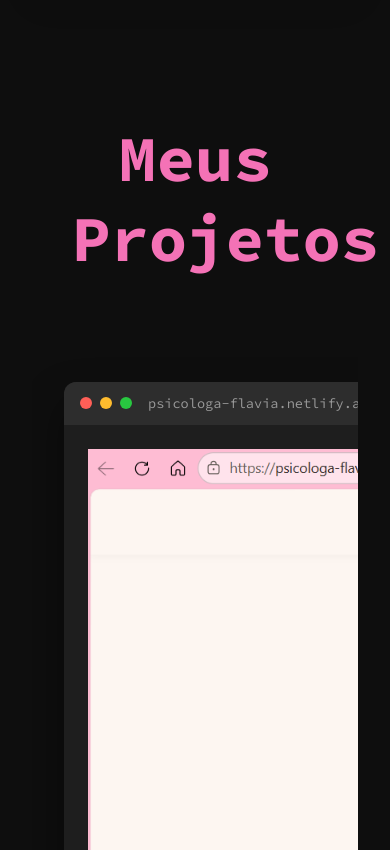
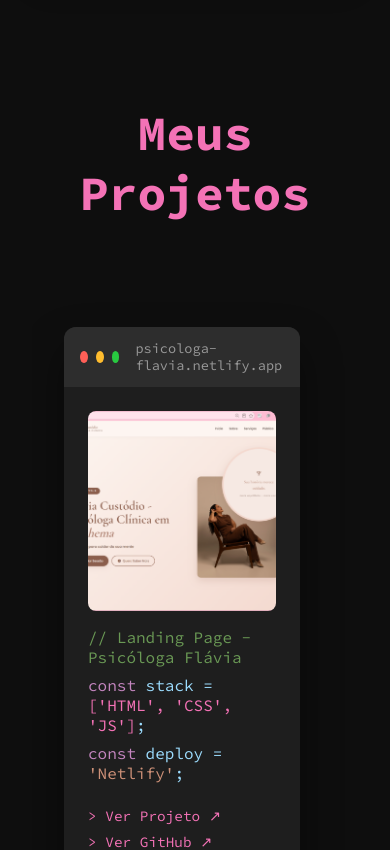
Before and after one commit to Irisabispo/portfolio-iris, a website: page index.html in a window 390 px wide. Shown: the part 3104-3954 px from the top of the page. Drawn offline with Linux system fonts and the light colour scheme.

Commit message:
feat: ajusta e corrige responsividade da seção de projetos

```diff
--- a/scss/_projetos.scss
+++ b/scss/_projetos.scss
@@ -1,33 +1,40 @@
 @use 'variables' as *;
 
-.projetos {
+.projetos { // container para a seção de projetos
     padding: 2rem;
 
-    .projetos-track {
-    overflow-x: auto;
-    display: flex;
-    flex-wrap: nowrap;
-    gap: 2rem;
-    padding: 2rem;
-    width: 100%;
+    .projetos-track { // container para os cards de projetos
+        overflow-x: auto;
+        display: flex;
+        flex-wrap: nowrap;
+        gap: 1rem;
+        overflow-x: auto;
+        padding: 2rem;
+        width: 100%;
 }
-        .projeto-card {
-            flex-shrink: 0; /*pra não encolher*/
-            min-width: 350px;
+        .projeto-card { // card individual de projetos
+            flex: 0 0 90%;
+
+//280px nunca fique menor que isso.
+//40vw tente ocupar cerca de 40% da largura da tela.
+//440px nunca ultrapasse esse tamanho.
+            width: clamp(280px, 40vw, 440px);
+            flex-shrink: 0;
+
             background: #1e1e1e;
             border-radius: 12px;
             overflow: hidden;
             font-family: $fonte-codigo;
             box-shadow: 0 20px 40px rgba(0,0,0,0.4);
 
-        .card-header {
+        .card-header { // cabeçalho do card
             background: #2d2d2d;
             padding: 0.8rem 1rem;
             display: flex;
             align-items: center;
             gap: 0.5rem;
 
-            .dot {
+            .dot { // bolinhas coloridas do cabeçalho
                 width: 12px;
                 height: 12px;
                 border-radius: 50%;
@@ -36,14 +43,14 @@
                 &.verde    { background: #28c840; }
             }
 
-            .card-filename {
+            .card-filename { // nome do arquivo no cabeçalho
                 color: #999;
                 font-size: 0.85rem;
                 margin-left: 0.5rem;
             }
         }
 
-        .card-body {
+        .card-body { // corpo do card
             padding: 1.5rem;
             display: flex;
             flex-direction: column;
@@ -53,10 +60,10 @@
             .roxo       { color: #c586c0; }
             .rosa       { color: $cor-destaque; }
             .verde-texto{ color: #ce9178; }
+            .codigo     {color: #9cdcfe;
+            }
 
-            .codigo { color: #9cdcfe; }~
-
-            .card-preview {
+            .card-preview { // estilo para a pré-visualização do projeto
                 width: 100%;
                 height: 200px;
                 object-fit: cover;
@@ -65,13 +72,13 @@
                 margin-bottom: 0.5rem;
             }
 
-            .card-links {
+            .card-links { // container para os links do card
                 margin-top: 1rem;
                 display: flex;
                 flex-direction: column;
                 gap: 0.5rem;
 
-                a {
+                a { // estilo para os links dentro do card
                     color: $cor-destaque;
                     font-size: 0.9rem;
                     transition: opacity 0.3s;
@@ -81,9 +88,9 @@
         }
     }
 
-    h2 {
+    h2 { // título da seção de projetos
         font-family: $fonte-codigo;
-        font-size: 4rem;
+        font-size: 3rem;
         text-align: center;
         padding: 40px;
 
--- a/scss/_responsive.scss
+++ b/scss/_responsive.scss
@@ -158,7 +158,40 @@
     }
 
     .skill-icons span {
-        font-size: .8rem;
+        font-size: .7rem;
     }
 
 }
+
+@media (max-width: 768px) {
+
+    .projetos {
+        padding: 2rem 1rem;
+    }
+
+    .projetos h2 {
+        font-size: 2.2rem;
+        padding: 1rem 0;
+    }
+
+    .projetos-track {
+        padding: 1rem 0;
+        gap: 1rem;
+    }
+
+    .projeto-card {
+        flex: 0 0 90%;
+        max-width: 330px;
+        width: 100%;
+    }
+
+    .card-body {
+        padding: 1rem;
+        min-width: 180px;
+    }
+
+    .card-preview {
+        height: 160px;
+    }
+
+}
```
Also changed, not shown: css/styles.css, 1 other file.
